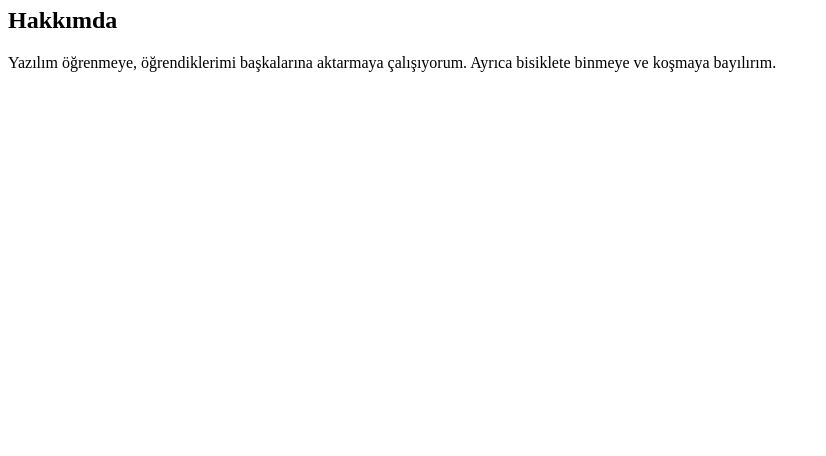
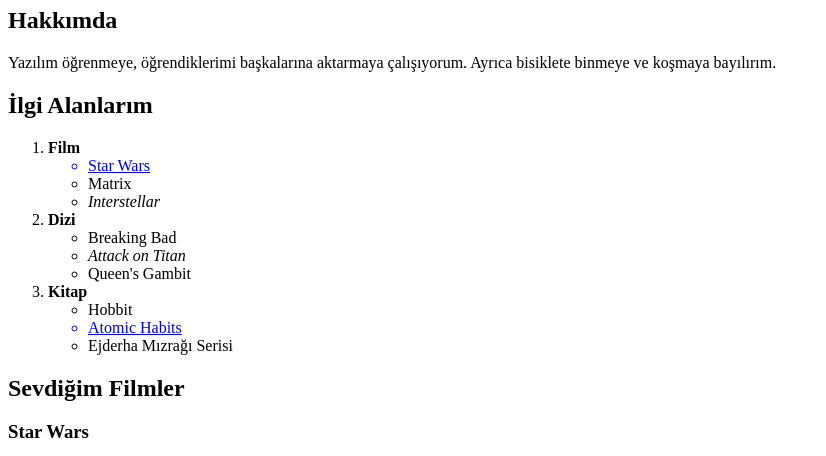
Before and after one commit to Noctussi/HTML-Odev-1, a plain HTML site: page index.html in a window 1280 px wide. Shown: the part 73-529 px from the top of the page, without its empty margins (0-826 px from the left). Drawn offline with Linux system fonts and the light colour scheme; grey boxes are pictures that could not be loaded.

Commit message:
ikinci odev icin revize edildi

```diff
--- a/index.html
+++ b/index.html
@@ -14,5 +14,38 @@
     <!-- Altına paragraf içerisinde neler yaptığınızı ve nelerden hoşlandığınızı yazabilirsiniz.-->
 <p>Yazılım öğrenmeye, öğrendiklerimi başkalarına aktarmaya çalışıyorum. Ayrıca bisiklete binmeye ve koşmaya bayılırım.</p>
 
+<h2>İlgi Alanlarım</h2>
+
+<ol>
+    <li> <strong>Film</strong>
+        <ul>
+           <a href="https://www.imdb.com/star-wars/"> <li>Star Wars</li> </a>
+            <li>Matrix</li>
+            <li><em>Interstellar</em></li>
+        </ul>
+    </li>
+    <li> <strong>Dizi</strong>
+        <ul>
+            <li>Breaking Bad</li>
+            <li><em>Attack on Titan</em></li>
+            <li>Queen's Gambit</li>
+        </ul>
+    </li>
+    <li> <strong> Kitap </strong>
+        <ul>
+            <li>Hobbit</li>
+            <a href="https://www.goodreads.com/book/show/40121378-atomic-habits?from_search=true&from_srp=true&qid=SxkNUGMMUJ&rank=1"><li>Atomic Habits</li> </a>
+            <li>Ejderha Mızrağı Serisi</li>
+        </ul>
+    </li>
+</ol>
+
+<h2>Sevdiğim Filmler</h2>
+
+<h3>Star Wars</h3>
+<img src="https://static2.srcdn.com/wordpress/wp-content/uploads/2020/10/darth-vader-rogue-one-a-star-wars-story.jpg" alt="Darth Vader in Rebel Fleet - Rogue One">
+
+
+
 </body>
 </html>
```
